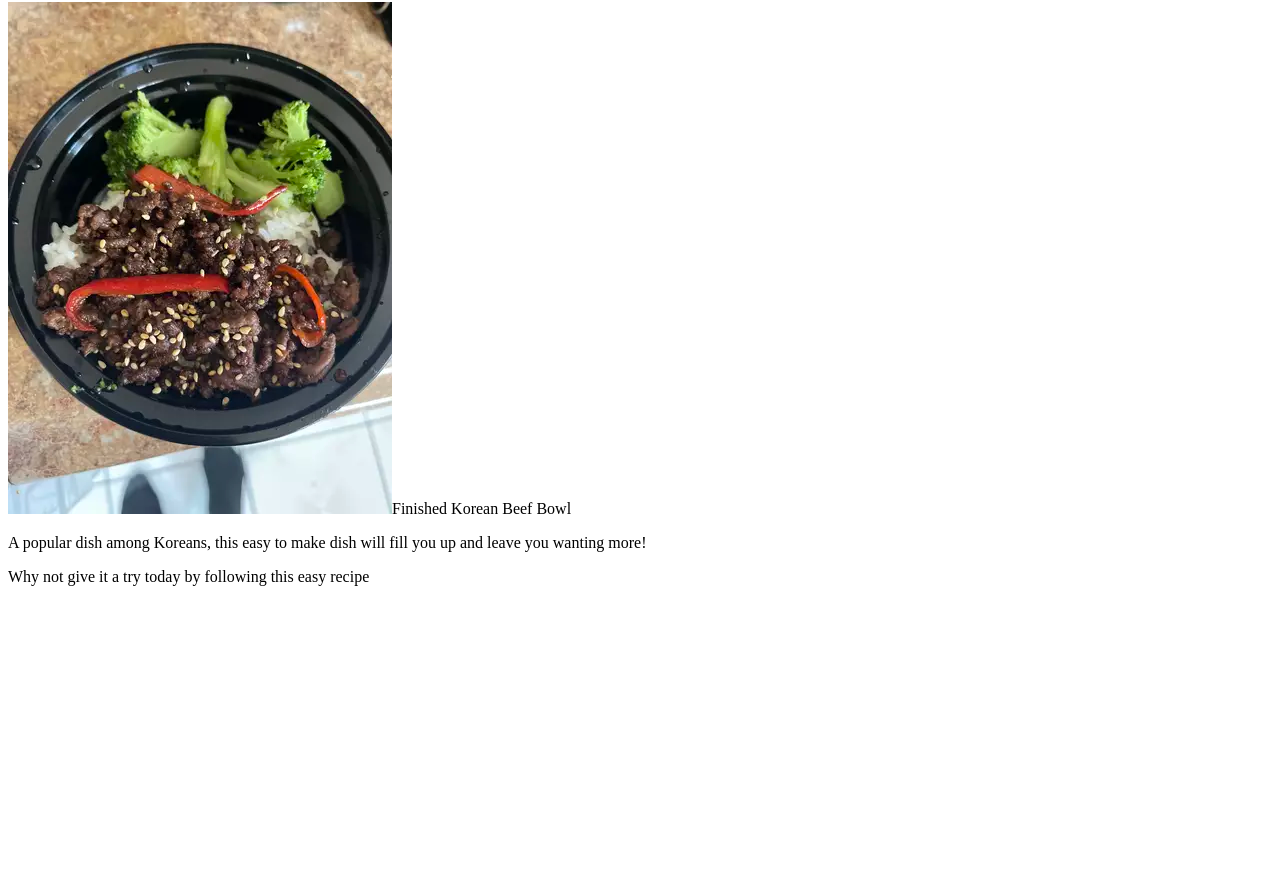
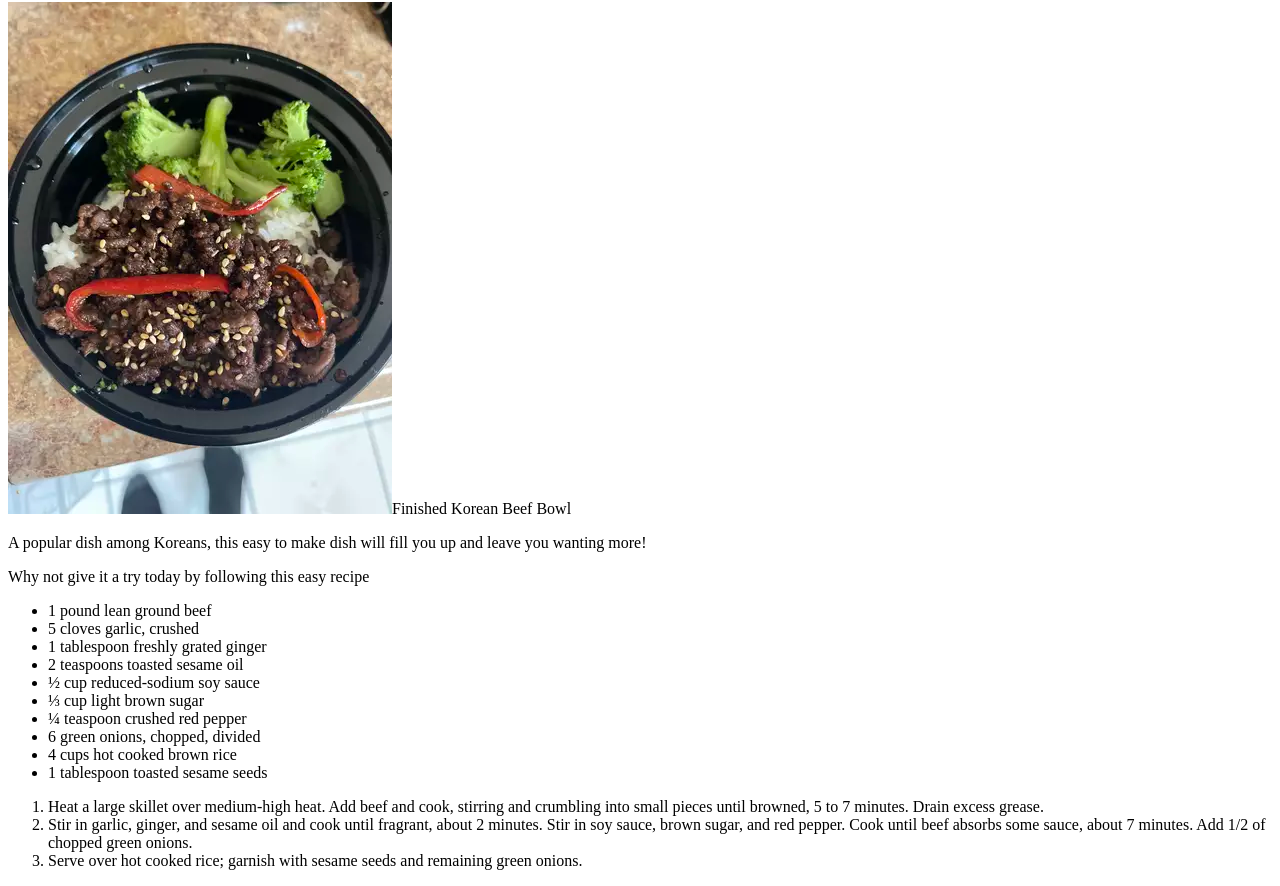
Before and after one commit to ShuaibPetre/odin-recipes, a plain HTML site: page recipes/Korean Ground Beef Bowl.html in a window 1280 px wide. Shown: the part 78-964 px from the top of the page. Before the commit the page ends 800 px from the top, so only its background shows below. Drawn offline with Linux system fonts and the light colour scheme.

Commit message:
Finished first recipe

```diff
--- a/recipes/Korean Ground Beef Bowl.html
+++ b/recipes/Korean Ground Beef Bowl.html
@@ -12,6 +12,29 @@
     <h3>Finished Korean Beef Bowl</h3>
     <p>A popular dish among Koreans, this easy to make dish will
         fill you up and leave you wanting more!</p>
-        <p>Why not give it a try today by following this easy recipe</p>
+    <p>Why not give it a try today by following this easy recipe</p>
+
+    <ul>
+        <li>1 pound lean ground beef</li>
+        <li>5 cloves garlic, crushed</li>
+        <li>1 tablespoon freshly grated ginger</li>
+        <li>2 teaspoons toasted sesame oil</li>
+        <li>½ cup reduced-sodium soy sauce</li>
+        <li>⅓ cup light brown sugar</li>
+        <li> ¼ teaspoon crushed red pepper</li>
+        <li>6 green onions, chopped, divided</li>
+        <li>4 cups hot cooked brown rice</li>
+        <li>1 tablespoon toasted sesame seeds</li>
+    </ul>
+
+    <ol>
+        <li>Heat a large skillet over medium-high heat. Add beef and cook, stirring and crumbling into
+            small pieces until browned, 5 to 7 minutes. Drain excess grease. </li>
+        <li>Stir in garlic, ginger, and sesame oil and cook until fragrant, about 2 minutes. Stir in soy sauce, brown sugar, and red pepper. Cook until beef absorbs
+             some sauce, about 7 minutes. Add 1/2 of chopped green onions. </li>
+        <li>Serve over hot cooked rice; garnish with sesame seeds and remaining green onions. </li>
+    </ol>
+
+
 </body>
 </html>
```
